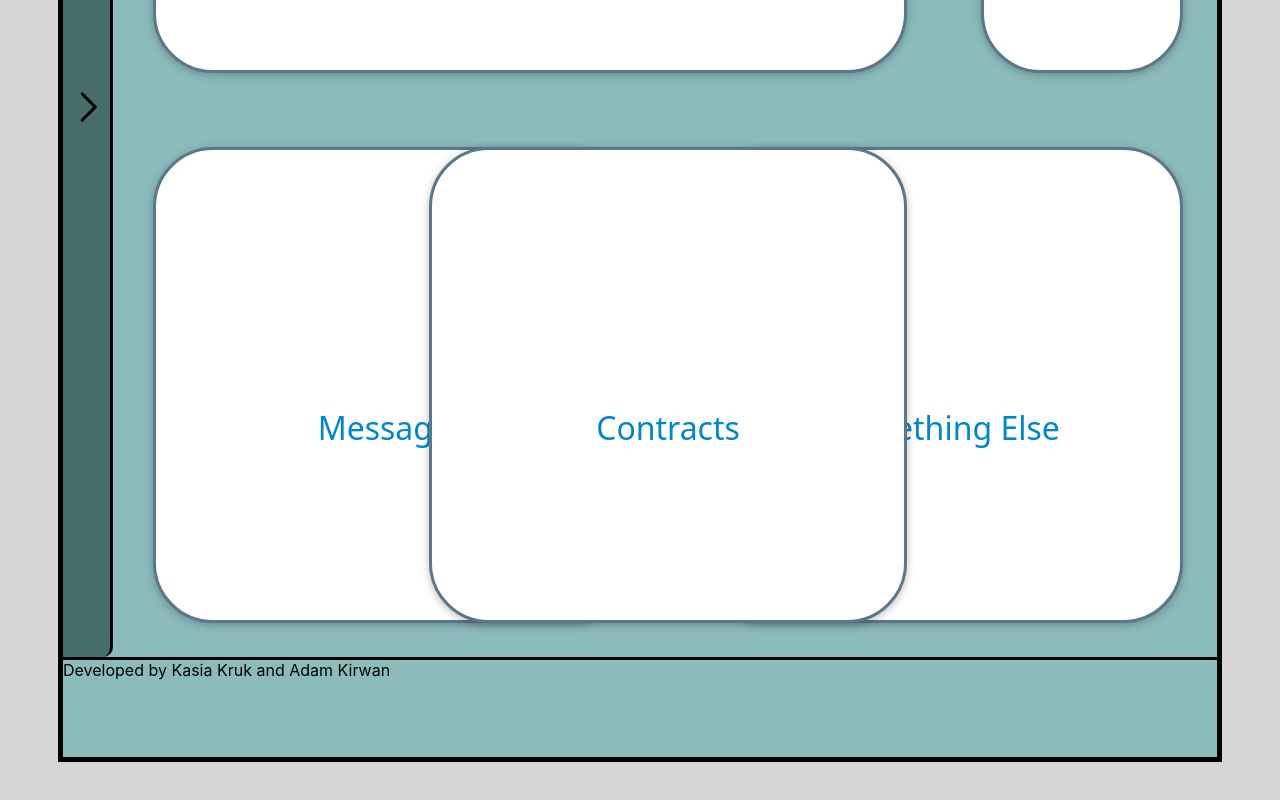
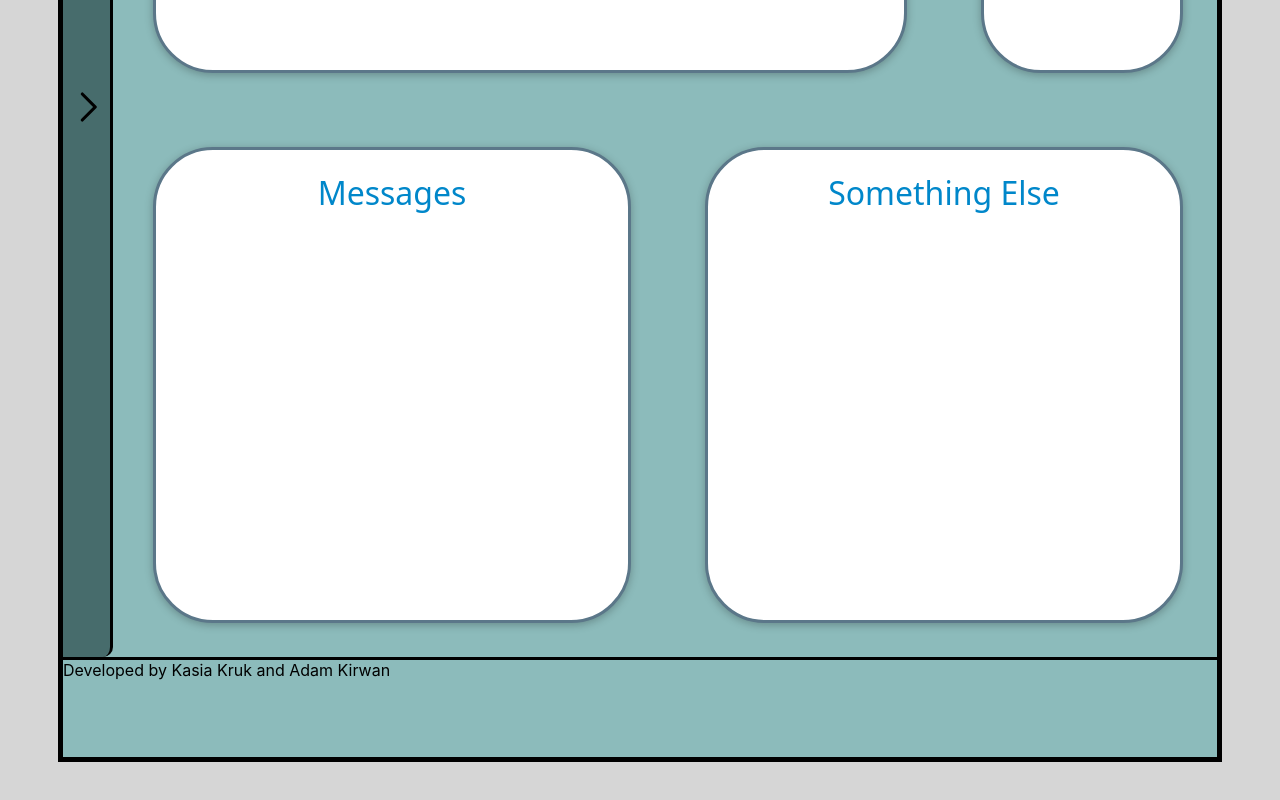
Before and after one commit to KasiaRaven26/Icare, a React (Vite) app in the folder Icare_app/: page /client in a window 1280 px wide. Shown: the part 698-1498 px from the top of the page. Built offline with nearby package versions, Linux system fonts and the light colour scheme.

Commit message:
Card header fix

```diff
--- a/Icare_app/src/client/Card.jsx
+++ b/Icare_app/src/client/Card.jsx
@@ -1,12 +1,13 @@
 // import React from "react";
 import { Button } from "../components/ContetItems/Button";
 
-import "./Card.css";
+import styles from "./Card.module.css";
 
 const Card = (props) => {
   return (
-    <div className="card">
-      <h1 className="h1"><a className="a">{props.children}</a></h1>
+    <div className={styles.card}>
+      {/* <h1 className="h1"><a className="a">{props.children}</a></h1> */}
+      <h1 className={styles.header}><a className={styles.link}>{props.children}</a></h1>
     </div>
   );
 };
--- a/Icare_app/src/client/Card.css
+++ b/Icare_app/src/client/Card.module.css
@@ -11,7 +11,7 @@
     background-color:#c9e6ef;
     border: 3px solid rgb(206, 228, 241);
   }
-.h1 {
+.header {
     text-align: center;
         /* display: inline-block;
     position: relative; */
@@ -19,7 +19,7 @@
     text-decoration: none;
     cursor: pointer;
 }
-.a::after {
+.link::after {
     content: '';
     position: absolute;
     width: 100%;
@@ -33,17 +33,17 @@
     transition: transform 0.25s ease-out;
     cursor: pointer;
   }
-  .a:hover::after {
+  .link:hover::after {
     transform: scaleX(1);
     transform-origin: bottom left;
   }
-  .a {
+  .link {
     display: inline-block;
     position: relative;
     color: #0087ca;
     text-decoration: none;
   }
-  .a:hover {
+  .link:hover {
 
     color: #006394;
 
--- a/Icare_app/src/client/ClientContent.css
+++ b/Icare_app/src/client/ClientContent.css
@@ -69,14 +69,6 @@
         grid-column-end: 4;
         margin: 40px;
     }
-    .contracts {
-        grid-row-start: 3;
-        grid-row-end: 5;
-        grid-column-start: 3;
-        grid-column-end: 5;
-        margin: 40px;
-        z-index: 1;
-    }
     .something-else {
         grid-row-start: 3;
         grid-row-end: 5;
--- a/Icare_app/src/client/ClientContent.jsx
+++ b/Icare_app/src/client/ClientContent.jsx
@@ -10,9 +10,6 @@ const ClientContent = () => {
       </div>
       <div className="my-messages">
         <Card>Messages</Card>
-      </div>
-      <div className="contracts">
-        <Card>Contracts</Card>
       </div>
       <div className="my-history">
         <Card>Diary</Card>
```
